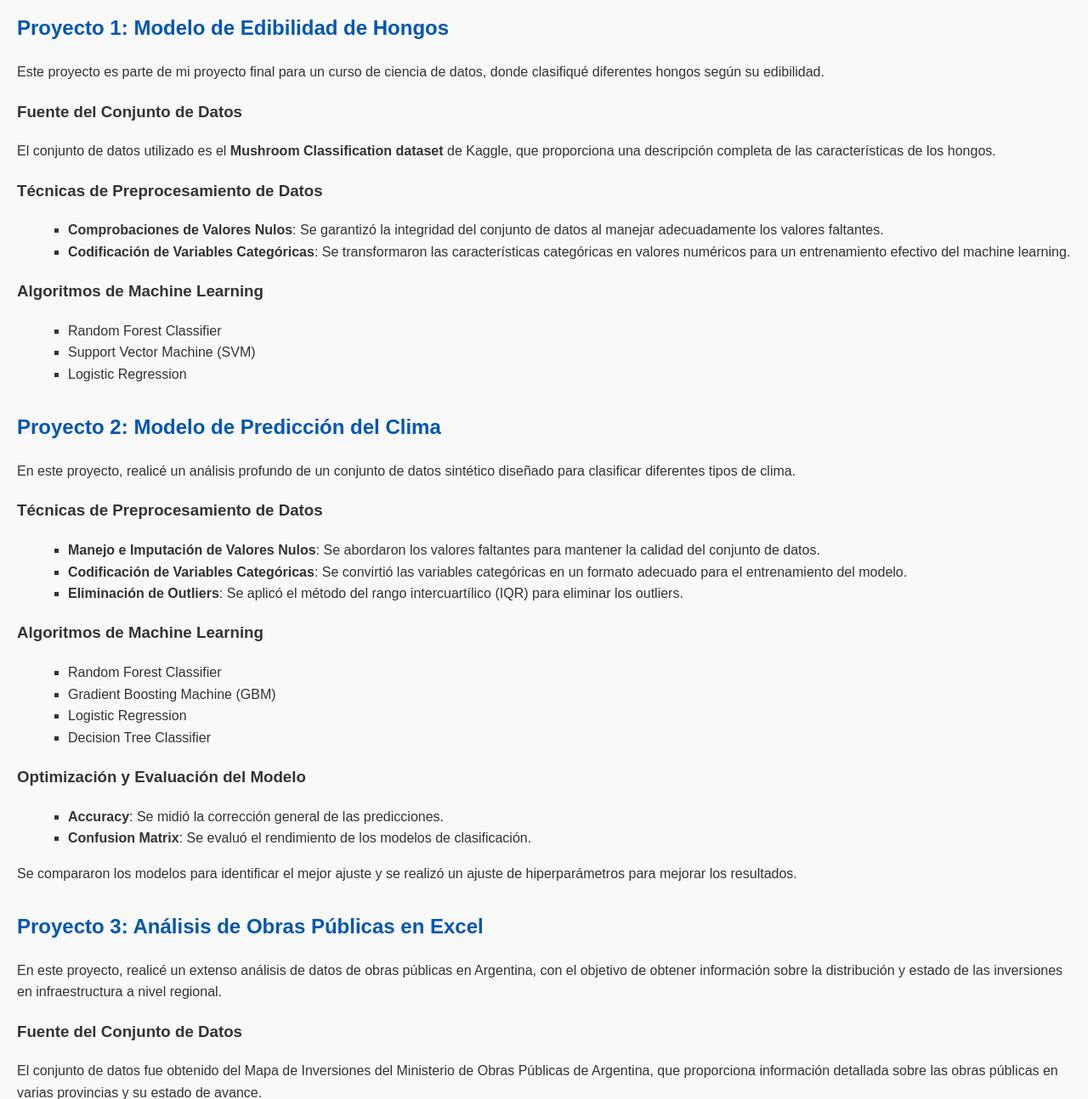
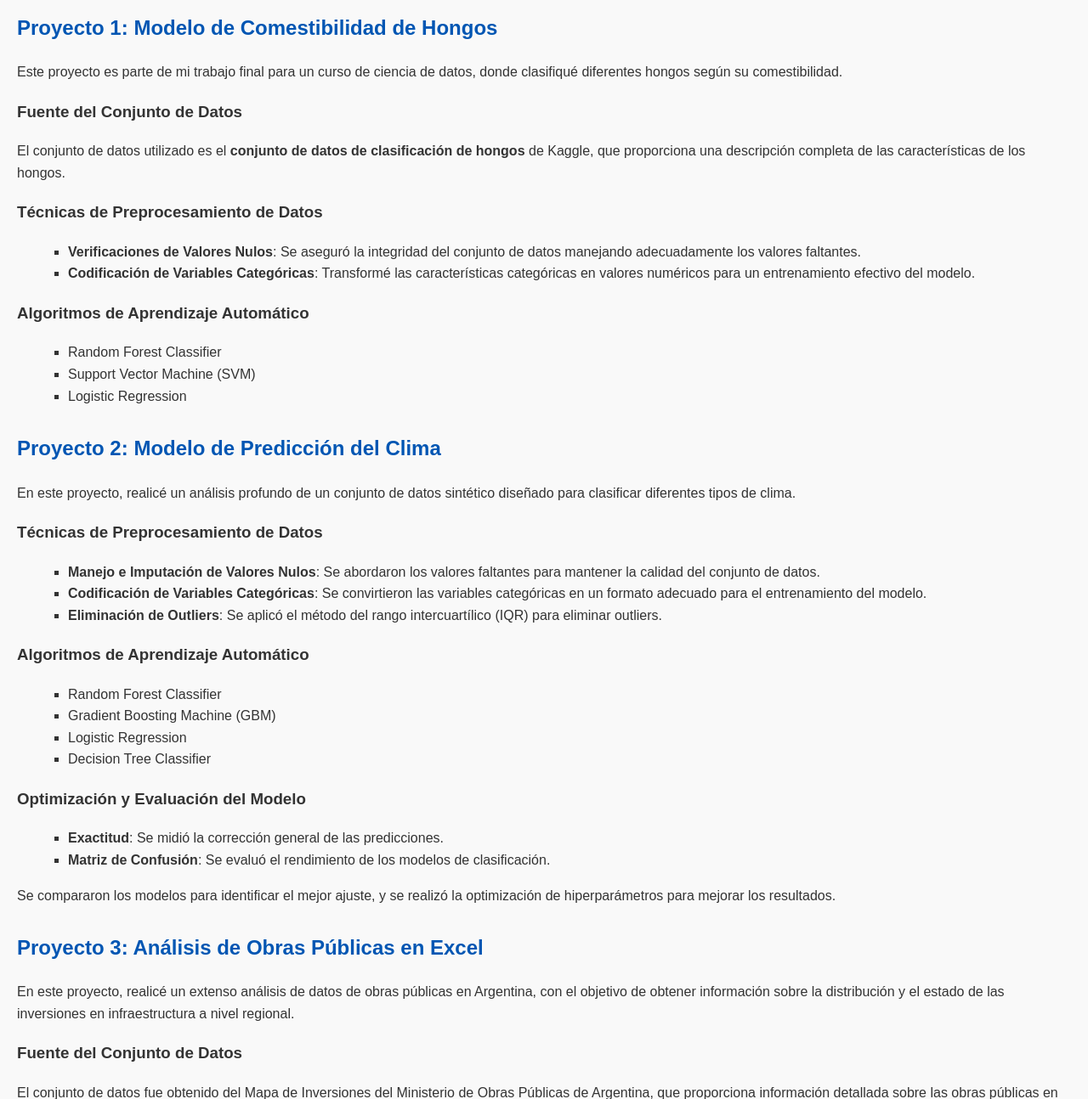
Before and after one commit to AlvarezLI/Portafolio_alvarez, a plain HTML site: page index.html in a window 1280 px wide. Shown: the part 100-1394 px from the top of the page at 85% size. Drawn offline with Linux system fonts and the light colour scheme.

Commit message:
Update index.html

```diff
--- a/index.html
+++ b/index.html
@@ -3,7 +3,7 @@
 <head>
     <meta charset="UTF-8">
     <meta name="viewport" content="width=device-width, initial-scale=1.0">
-    <title>Portfolio de Luis Ignacio Alvarez</title>
+    <title>Portafolio de Luis Ignacio Alvarez</title>
     <style>
         body {
             font-family: Arial, sans-serif;
@@ -37,22 +37,22 @@
     </style>
 </head>
 <body>
-    <h1>Portfolio de Luis Ignacio Alvarez</h1>
+    <h1>Portafolio de Luis Ignacio Alvarez</h1>
 
     <div class="project">
-        <h2>Proyecto 1: <a href="https://github.com/AlvarezLI/ProjectDS-Mushrooms" target="_blank">Modelo de Edibilidad de Hongos</a></h2>
-        <p>Este proyecto es parte de mi proyecto final para un curso de ciencia de datos, donde clasifiqué diferentes hongos según su edibilidad.</p>
+        <h2>Proyecto 1: <a href="https://github.com/AlvarezLI/ProjectDS-Mushrooms" target="_blank">Modelo de Comestibilidad de Hongos</a></h2>
+        <p>Este proyecto es parte de mi trabajo final para un curso de ciencia de datos, donde clasifiqué diferentes hongos según su comestibilidad.</p>
 
         <h3>Fuente del Conjunto de Datos</h3>
-        <p>El conjunto de datos utilizado es el <strong>Mushroom Classification dataset</strong> de Kaggle, que proporciona una descripción completa de las características de los hongos.</p>
+        <p>El conjunto de datos utilizado es el <strong>conjunto de datos de clasificación de hongos</strong> de Kaggle, que proporciona una descripción completa de las características de los hongos.</p>
 
         <h3>Técnicas de Preprocesamiento de Datos</h3>
         <ul>
-            <li><strong>Comprobaciones de Valores Nulos</strong>: Se garantizó la integridad del conjunto de datos al manejar adecuadamente los valores faltantes.</li>
-            <li><strong>Codificación de Variables Categóricas</strong>: Se transformaron las características categóricas en valores numéricos para un entrenamiento efectivo del machine learning.</li>
+            <li><strong>Verificaciones de Valores Nulos</strong>: Se aseguró la integridad del conjunto de datos manejando adecuadamente los valores faltantes.</li>
+            <li><strong>Codificación de Variables Categóricas</strong>: Transformé las características categóricas en valores numéricos para un entrenamiento efectivo del modelo.</li>
         </ul>
 
-        <h3>Algoritmos de Machine Learning</h3>
+        <h3>Algoritmos de Aprendizaje Automático</h3>
         <ul>
             <li>Random Forest Classifier</li>
             <li>Support Vector Machine (SVM)</li>
@@ -67,11 +67,11 @@
         <h3>Técnicas de Preprocesamiento de Datos</h3>
         <ul>
             <li><strong>Manejo e Imputación de Valores Nulos</strong>: Se abordaron los valores faltantes para mantener la calidad del conjunto de datos.</li>
-            <li><strong>Codificación de Variables Categóricas</strong>: Se convirtió las variables categóricas en un formato adecuado para el entrenamiento del modelo.</li>
-            <li><strong>Eliminación de Outliers</strong>: Se aplicó el método del rango intercuartílico (IQR) para eliminar los outliers.</li>
+            <li><strong>Codificación de Variables Categóricas</strong>: Se convirtieron las variables categóricas en un formato adecuado para el entrenamiento del modelo.</li>
+            <li><strong>Eliminación de Outliers</strong>: Se aplicó el método del rango intercuartílico (IQR) para eliminar outliers.</li>
         </ul>
 
-        <h3>Algoritmos de Machine Learning</h3>
+        <h3>Algoritmos de Aprendizaje Automático</h3>
         <ul>
             <li>Random Forest Classifier</li>
             <li>Gradient Boosting Machine (GBM)</li>
@@ -81,40 +81,36 @@
 
         <h3>Optimización y Evaluación del Modelo</h3>
         <ul>
-            <li><strong>Accuracy</strong>: Se midió la corrección general de las predicciones.</li>
-            <li><strong>Confusion Matrix</strong>: Se evaluó el rendimiento de los modelos de clasificación.</li>
+            <li><strong>Exactitud</strong>: Se midió la corrección general de las predicciones.</li>
+            <li><strong>Matriz de Confusión</strong>: Se evaluó el rendimiento de los modelos de clasificación.</li>
         </ul>
-        <p>Se compararon los modelos para identificar el mejor ajuste y se realizó un ajuste de hiperparámetros para mejorar los resultados.</p>
+        <p>Se compararon los modelos para identificar el mejor ajuste, y se realizó la optimización de hiperparámetros para mejorar los resultados.</p>
     </div>
 
     <div class="project">
         <h2>Proyecto 3: <a href="https://github.com/AlvarezLI/Project_PublicWorks" target="_blank">Análisis de Obras Públicas en Excel</a></h2>
-        <p>En este proyecto, realicé un extenso análisis de datos de obras públicas en Argentina, con el objetivo de obtener información sobre la distribución y estado de las inversiones en infraestructura a nivel regional.</p>
+        <p>En este proyecto, realicé un extenso análisis de datos de obras públicas en Argentina, con el objetivo de obtener información sobre la distribución y el estado de las inversiones en infraestructura a nivel regional.</p>
 
         <h3>Fuente del Conjunto de Datos</h3>
-        <p>El conjunto de datos fue obtenido del Mapa de Inversiones del Ministerio de Obras Públicas de Argentina, que proporciona información detallada sobre las obras públicas en varias provincias y su estado de avance.</p>
+        <p>El conjunto de datos fue obtenido del Mapa de Inversiones del Ministerio de Obras Públicas de Argentina, que proporciona información detallada sobre las obras públicas en diversas provincias y su estado de avance.</p>
 
         <h3>Técnicas de Análisis y Preprocesamiento de Datos</h3>
         <ul>
-            <li><strong>Limpieza y Validación de Datos</strong>: Se eliminaron errores y se validaron tanto valores cualitativos como cuantitativos para garantizar la precisión del análisis.</li>
-            <li><strong>Tablas Dinámicas</strong>: Se utilizaron para facilitar la exploración de datos y obtener respuestas a preguntas clave como el número de obras por tipo, estado y ubicación geográfica.</li>
+            <li><strong>Limpieza y Validación de Datos</strong>: Se eliminaron errores y se validaron tanto los valores cualitativos como cuantitativos para garantizar la precisión del análisis.</li>
+            <li><strong>Tablas Dinámicas</strong>: Se utilizaron para facilitar la exploración de datos y obtener respuestas a preguntas clave, como el número de obras por tipo, estado y ubicación geográfica.</li>
             <li><strong>Segmentación de Datos</strong>: Se añadieron segmentadores para permitir la segmentación dinámica de los datos por categorías como tipo de obra, año, estado de ejecución y provincia.</li>
         </ul>
 
         <h3>Visualización y Tablero</h3>
-        <p>Se creó un tablero visual interactivo en Excel con gráficos y segmentadores que permiten una rápida visualización de la distribución y estado de las obras públicas:</p>
+        <p>Se creó un tablero visual interactivo en Excel con gráficos y segmentadores que permiten una rápida visualización de la distribución y el estado de las obras públicas:</p>
         <ul>
-            <li><strong>Distribución de Obras por Provincia</strong>: Resalta las provincias con mayor inversión en obras.</li>
+            <li><strong>Distribución de Obras por Provincia</strong>: Destaca las provincias con la mayor inversión en obras.</li>
             <li><strong>Clasificación de Obras por Estado</strong>: Muestra el avance de las obras (planificadas, en progreso, completadas).</li>
-            <li><strong>Análisis por Tipo de Obra</strong>: Identifica las categorías prioritarias de obras en inversión pública.</li>
+            <li><strong>Análisis por Tipo de Obra</strong>: Identifica las categorías prioritarias de obras en la inversión pública.</li>
         </ul>
 
         <h3>Resultados Clave</h3>
-        <p>Este análisis proporcionó una visión general del estado de las obras públicas en Argentina, destacando las regiones con mayor y menor inversión, así como los tipos de proyectos más comunes y su nivel de avance. Estas ideas son valiosas para comprender las tendencias de inversión y las posibles áreas de mejora en la gestión de obras públicas.</p>
+        <p>Este análisis proporcionó una visión general del estado de las obras públicas en Argentina, destacando las regiones con mayor y menor inversión, así como los tipos de proyectos más comunes y su nivel de avance. Estas perspectivas son valiosas para entender las tendencias de inversión y las posibles áreas de mejora en la gestión de obras públicas.</p>
     </div>
 </body>
 </html>
-
-
-</body>
-</html>
```
